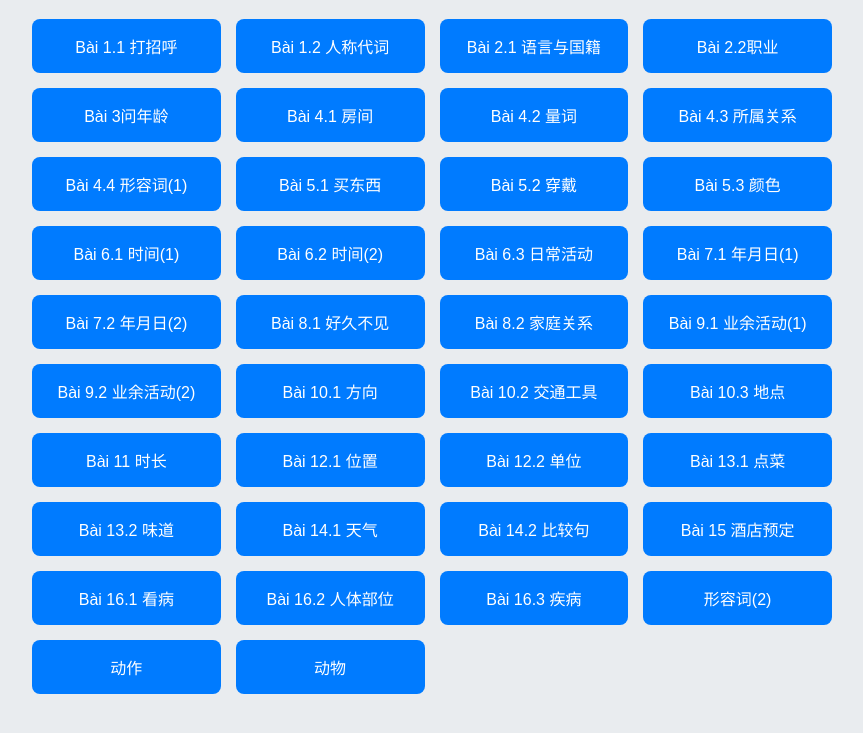
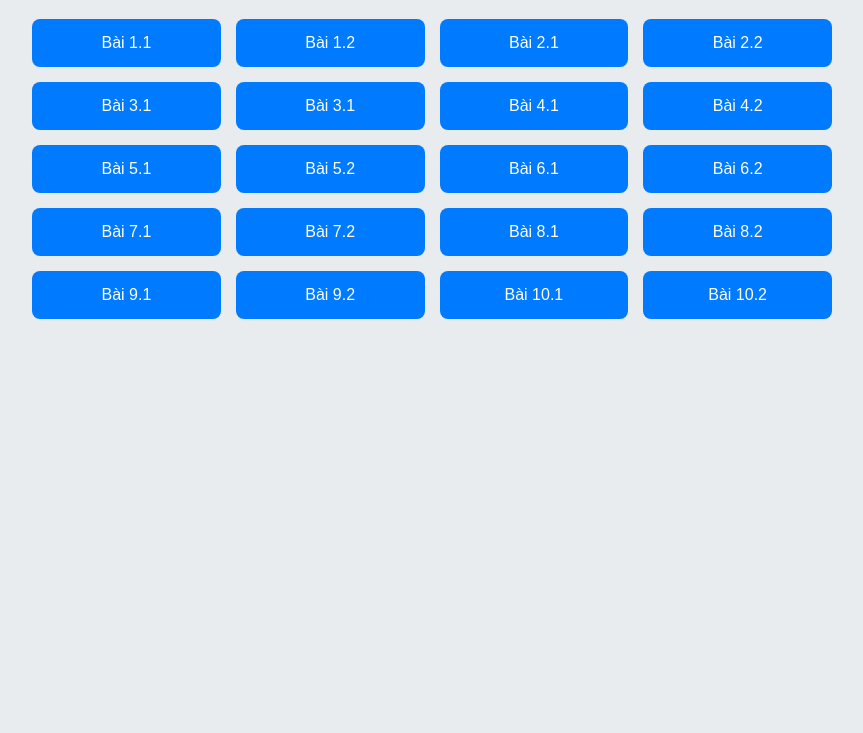
Before and after one commit to huyen549301-ship-it/tieng-trung-di-lam, a plain HTML site: page index.html in a window 1280 px wide. Shown: the part 95-828 px from the top of the page, without its empty margins (208-1071 px from the left). After the commit the page ends 800 px from the top, so only its background shows below. Drawn offline with Linux system fonts and the light colour scheme.

Commit message:
Update index.html

```diff
--- a/index.html
+++ b/index.html
@@ -10,44 +10,26 @@
     <div id="app">
         <h1>Luyện Từ Vựng</h1>
         <div id="menu">
-            <button onclick="startLesson(1.1)">Bài 1.1 打招呼</button>
-            <button onclick="startLesson(1.2)">Bài 1.2 人称代词</button>
-            <button onclick="startLesson(2.1)">Bài 2.1 语言与国籍</button>
-            <button onclick="startLesson(2.2)">Bài 2.2职业</button>
-            <button onclick="startLesson(3)">Bài 3问年龄</button>
-            <button onclick="startLesson(4.1)">Bài 4.1 房间</button>
-            <button onclick="startLesson(4.2)">Bài 4.2 量词</button>
-            <button onclick="startLesson(4.3)">Bài 4.3 所属关系</button>
-            <button onclick="startLesson(4.4)">Bài 4.4 形容词(1)</button>
-            <button onclick="startLesson(5.1)">Bài 5.1 买东西</button>
-            <button onclick="startLesson(5.2)">Bài 5.2 穿戴</button>
-            <button onclick="startLesson(5.3)">Bài 5.3 颜色</button>
-            <button onclick="startLesson(6.1)">Bài 6.1 时间(1)</button>
-            <button onclick="startLesson(6.2)">Bài 6.2 时间(2)</button>
-            <button onclick="startLesson(6.3)">Bài 6.3 日常活动</button>
-            <button onclick="startLesson(7.1)">Bài 7.1 年月日(1)</button>
-            <button onclick="startLesson(7.2)">Bài 7.2 年月日(2)</button>
-            <button onclick="startLesson(8.1)">Bài 8.1 好久不见</button>
-            <button onclick="startLesson(8.2)">Bài 8.2 家庭关系</button>
-            <button onclick="startLesson(9.1)">Bài 9.1 业余活动(1)</button>
-            <button onclick="startLesson(9.2)">Bài 9.2 业余活动(2)</button>
-            <button onclick="startLesson(10.1)">Bài 10.1 方向</button>
-            <button onclick="startLesson('交通工具')">Bài 10.2 交通工具</button>
-            <button onclick="startLesson('地点')">Bài 10.3 地点</button>
-            <button onclick="startLesson(11)">Bài 11 时长</button>
-            <button onclick="startLesson(12)">Bài 12.1 位置</button>
-            <button onclick="startLesson('单位')">Bài 12.2 单位</button>
-            <button onclick="startLesson(13.1)">Bài 13.1 点菜</button>
-            <button onclick="startLesson(13.2)">Bài 13.2 味道</button>
-            <button onclick="startLesson(14.1)">Bài 14.1 天气</button>
-            <button onclick="startLesson(14.2)">Bài 14.2 比较句</button>
-            <button onclick="startLesson(15)">Bài 15 酒店预定</button>
-            <button onclick="startLesson(16.1)">Bài 16.1 看病</button>
-            <button onclick="startLesson(16.2)">Bài 16.2 人体部位</button>
-            <button onclick="startLesson(16.3)">Bài 16.3 疾病</button>
-            <button onclick="startLesson('形容词(2)')">形容词(2)</button>
-            <button onclick="startLesson('动作')">动作</button>
-            <button onclick="startLesson('动物')">动物</button>
+            <button onclick="startLesson(1.1)">Bài 1.1</button>
+            <button onclick="startLesson(1.2)">Bài 1.2</button>
+            <button onclick="startLesson(2.1)">Bài 2.1</button>
+            <button onclick="startLesson(2.2)">Bài 2.2</button>
+            <button onclick="startLesson(3.1)">Bài 3.1</button>
+             <button onclick="startLesson(3.2)">Bài 3.1</button>
+            <button onclick="startLesson(4.1)">Bài 4.1</button>
+            <button onclick="startLesson(4.2)">Bài 4.2</button>
+            <button onclick="startLesson(5.1)">Bài 5.1</button>
+            <button onclick="startLesson(5.2)">Bài 5.2</button>
+            <button onclick="startLesson(6.1)">Bài 6.1</button>
+            <button onclick="startLesson(6.2)">Bài 6.2</button>
+            <button onclick="startLesson(7.1)">Bài 7.1</button>
+            <button onclick="startLesson(7.2)">Bài 7.2</button>
+            <button onclick="startLesson(8.1)">Bài 8.1</button>
+            <button onclick="startLesson(8.2)">Bài 8.2</button>
+            <button onclick="startLesson(9.1)">Bài 9.1</button>
+            <button onclick="startLesson(9.2)">Bài 9.2</button>
+            <button onclick="startLesson(10.1)">Bài 10.1</button>
+            <button onclick="startLesson(10.2)">Bài 10.2</button>
         </div>
 
 <div id="mode-menu" style="display:none; text-align: center; margin: 20px auto; max-width: 400px;">
```
